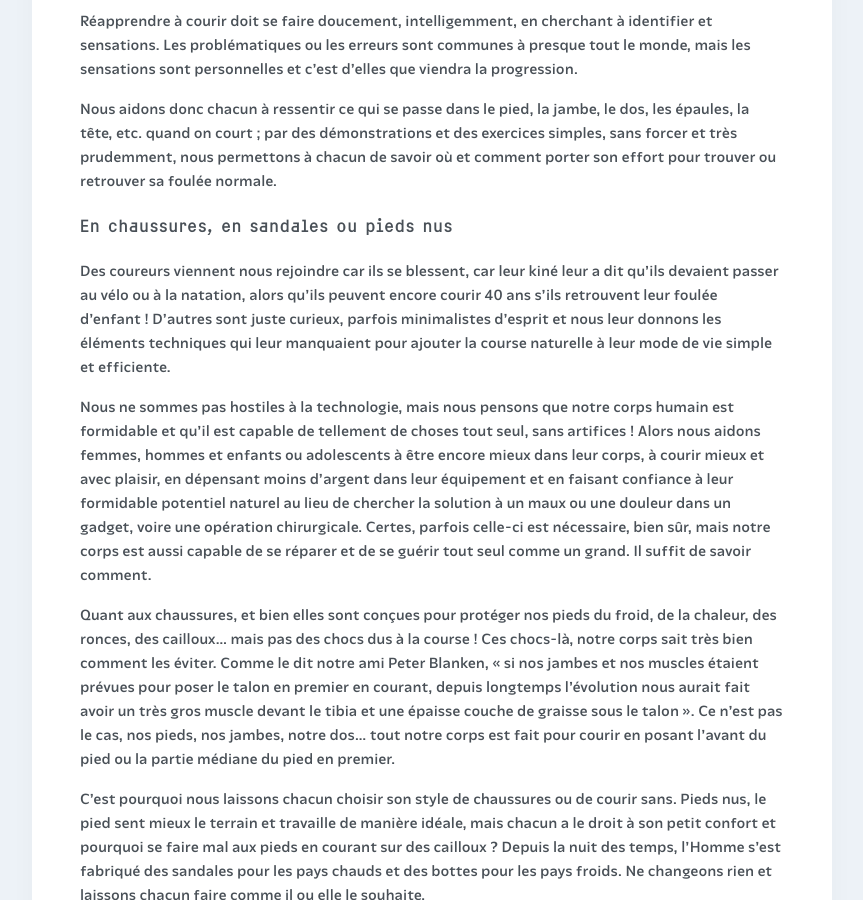
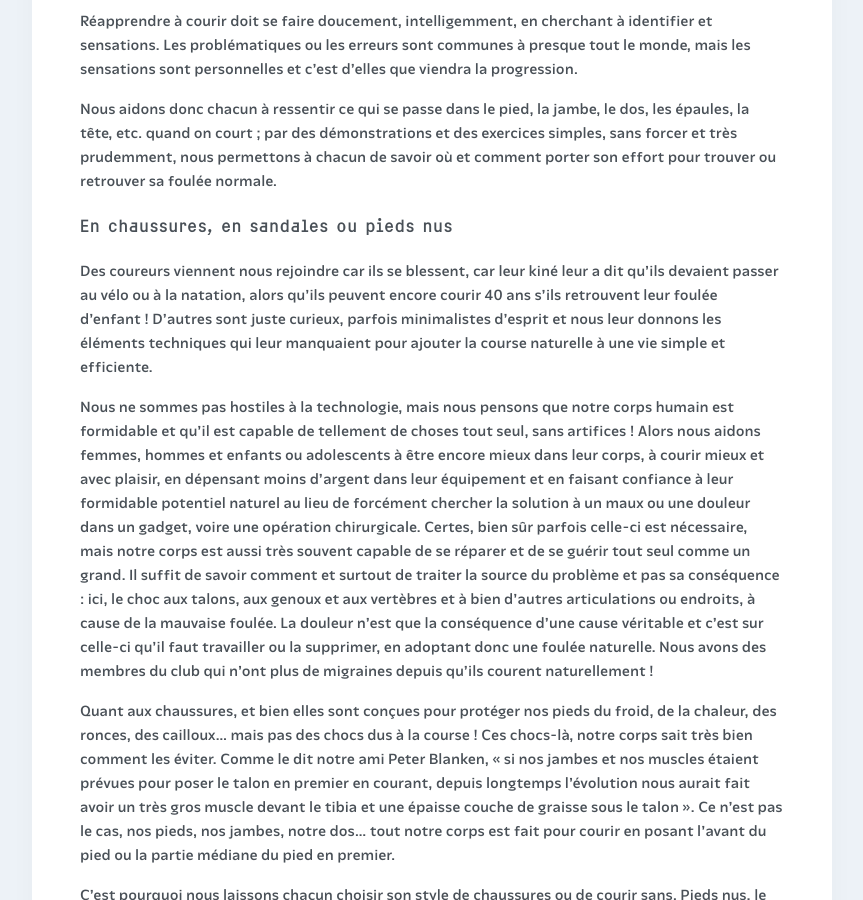
Before and after one commit to courirpaleo/courirpaleo.github.io, a Jekyll site: the page built from _pages-secondary/foulee-naturelle.md, in a window 1280 px wide and 900 px high, scrolled down 2058 px. Shown: the whole window, without its empty margins (208-1071 px from the left). Built offline with Jekyll 4.4.1, drawn with Linux system fonts in a browser that asks for light colours; some web fonts are replaced.

Commit message:
Update foulee-naturelle.md

```diff
--- a/_pages-secondary/foulee-naturelle.md
+++ b/_pages-secondary/foulee-naturelle.md
@@ -28,9 +28,9 @@
 
 ### En chaussures, en sandales ou pieds nus
 
-Des coureurs viennent nous rejoindre car ils se blessent, car leur kiné leur a dit qu'ils devaient passer au vélo ou à la natation, alors qu'ils peuvent encore courir 40 ans s'ils retrouvent leur foulée d'enfant&nbsp;! D'autres sont juste curieux, parfois minimalistes d'esprit et nous leur donnons les éléments techniques qui leur manquaient pour ajouter la course naturelle à leur mode de vie simple et efficiente.
+Des coureurs viennent nous rejoindre car ils se blessent, car leur kiné leur a dit qu'ils devaient passer au vélo ou à la natation, alors qu'ils peuvent encore courir 40 ans s'ils retrouvent leur foulée d'enfant&nbsp;! D'autres sont juste curieux, parfois minimalistes d'esprit et nous leur donnons les éléments techniques qui leur manquaient pour ajouter la course naturelle à une vie simple et efficiente.
 
-Nous ne sommes pas hostiles à la technologie, mais nous pensons que notre corps humain est formidable et qu'il est capable de tellement de choses tout seul, sans artifices ! Alors nous aidons femmes, hommes et enfants ou adolescents à être encore mieux dans leur corps, à courir mieux et avec plaisir, en dépensant moins d'argent dans leur équipement et en faisant confiance à leur formidable potentiel naturel au lieu de chercher la solution à un maux ou une douleur dans un gadget, voire une opération chirurgicale. Certes, parfois celle-ci est nécessaire, bien sûr, mais notre corps est aussi capable de se réparer et de se guérir tout seul comme un grand. Il suffit de savoir comment.
+Nous ne sommes pas hostiles à la technologie, mais nous pensons que notre corps humain est formidable et qu'il est capable de tellement de choses tout seul, sans artifices&nbsp;! Alors nous aidons femmes, hommes et enfants ou adolescents à être encore mieux dans leur corps, à courir mieux et avec plaisir, en dépensant moins d'argent dans leur équipement et en faisant confiance à leur formidable potentiel naturel au lieu de forcément chercher la solution à un maux ou une douleur dans un gadget, voire une opération chirurgicale. Certes, bien sûr parfois celle-ci est nécessaire, mais notre corps est aussi très souvent capable de se réparer et de se guérir tout seul comme un grand. Il suffit de savoir comment et surtout de traiter la source du problème et pas sa conséquence : ici, le choc aux talons, aux genoux et aux vertèbres et à bien d'autres articulations ou endroits, à cause de la mauvaise foulée. La douleur n'est que la conséquence d'une cause véritable et c'est sur celle-ci qu'il faut travailler ou la supprimer, en adoptant donc une foulée naturelle. Nous avons des membres du club qui n'ont plus de migraines depuis qu'ils courent naturellement&nbsp;!
 
 Quant aux chaussures, et bien elles sont conçues pour protéger nos pieds du froid, de la chaleur, des ronces, des cailloux... mais pas des chocs dus à la course ! Ces chocs-là, notre corps sait très bien comment les éviter. Comme le dit notre ami Peter Blanken, «&nbsp;si nos jambes et nos muscles étaient prévues pour poser le talon en premier en courant, depuis longtemps l'évolution nous aurait fait avoir un très gros muscle devant le tibia et une épaisse couche de graisse sous le talon&nbsp;». Ce n'est pas le cas, nos pieds, nos jambes, notre dos... tout notre corps est fait pour courir en posant l'avant du pied ou la partie médiane du pied en premier.
 
```
